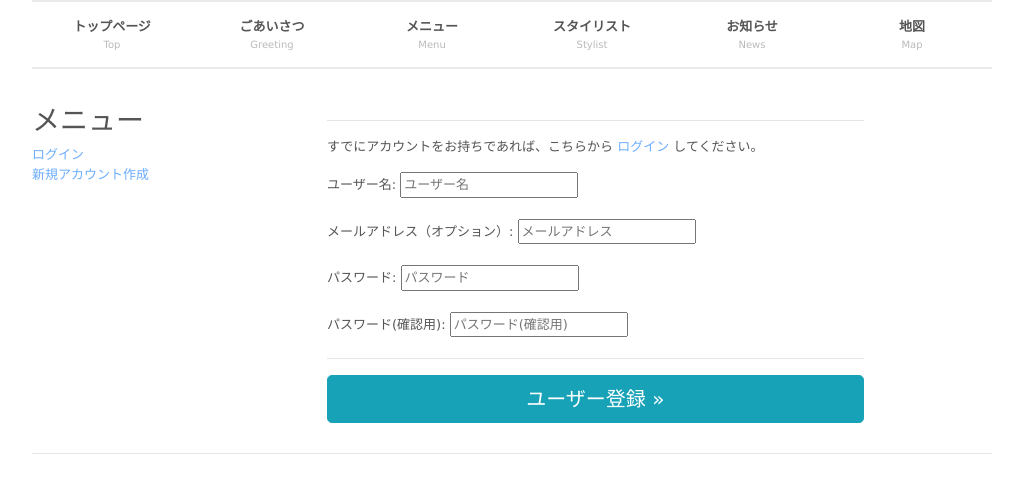
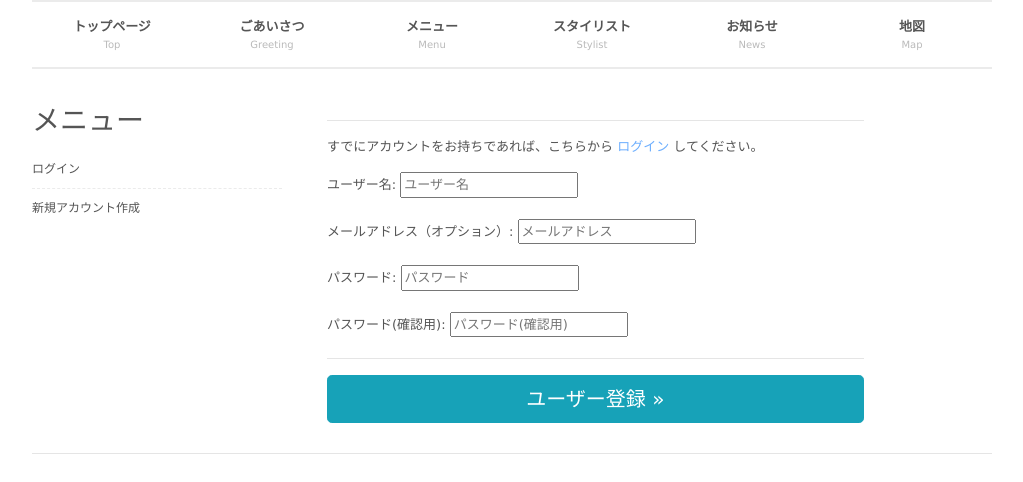
Before and after one commit to nakarun/hairsalon, a Django app: page /accounts/signup/ in a window 1280 px wide. Shown: the part 160-642 px from the top of the page, without its empty margins (128-1151 px from the left). Run offline with Django 3.2, Linux system fonts and the light colour scheme; some libraries are stand-ins or nearby versions.

Commit message:
style.css - ユーザーページをsidebarとmain contentの領域で分ける

```diff
--- a/static/css/style.css
+++ b/static/css/style.css
@@ -186,6 +186,32 @@ a#menu{display:none;}
 	overflow:hidden;
 }
 
+#sidebar ul{padding:15px 0;}
+
+#sidebar li{
+    margin-bottom:10px;
+    padding-bottom:10px;
+    list-style:none;
+    border-bottom:1px dashed #ebebeb;
+}
+
+#sidebar li:last-child{
+    border:0;
+    margin-bottom:0px;
+}
+
+#sidebar li a{
+    color:#555;
+    font-size:12px;
+    display:block;
+}
+
+#sidebar li a:hover{
+    color:#999;
+    font-size:12px;
+    display:block;
+}
+
 /*************
 /* フッター
 *************/
@@ -238,6 +264,7 @@ ul.footnav li{
 /*************
 /* お知らせ一覧
 *************/
+
 .topInfo_box span.info {
     width: 90px;
     background: #ffc000;
@@ -263,3 +290,12 @@ tr.stamp_frame {
    min-height: 50px;
    height: 50px;
 }
+
+/*************
+/* 並んだボタン
+*************/
+
+.button-lined {
+    display: block;
+    float: right;
+}
```
